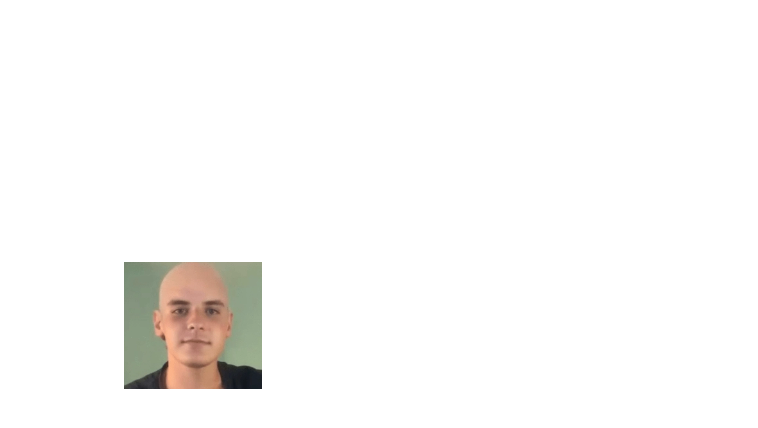
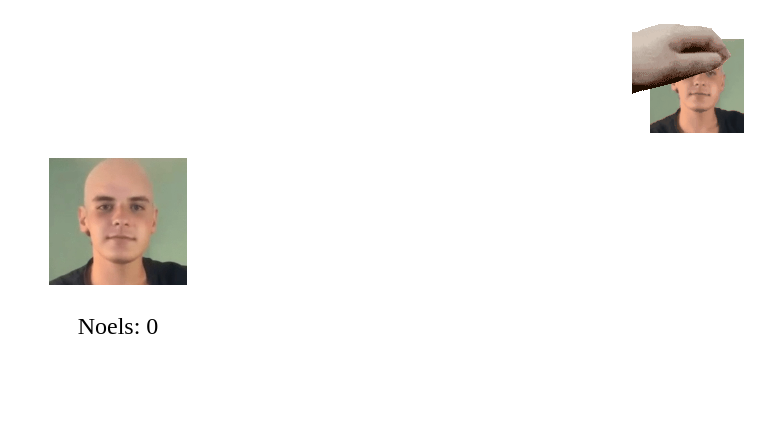
Before and after one commit to coooow/noel-clicker, a plain HTML site: page index.html in a window 1280 px wide. Shown: the whole page, without its empty margins (522-1280 px from the left). Drawn offline with Linux system fonts and the light colour scheme.

Commit message:
shop + counter

```diff
--- a/index.html
+++ b/index.html
@@ -5,16 +5,24 @@
     <meta name="viewport" content="width=device-width, initial-scale=1.0">
     <title>Noel Clicker</title>
     <link rel="stylesheet" href="./styles/styles.css">
-    <script defer src="script.js"></script>
+    <script defer src="./scripts.js"></script>
 </head>
 <body>
-    <div id="counter"></div>
-    <div id="shop"></div>
+    <div id="shop">
+        <button class="btn" onclick="buyNoelito()">
+            <img src="./images/noelito.gif" alt="">
+        </button>
+    </div>
     <div id="clicker">
-        <button class="btn">
+        <button class="btn" onclick="counterAdd()">
             <img src="./images/noel.png" alt="">
         </button>
     </div>
-    <div id="helpers"></div>
+    <div id="counter">
+        <p id="counter-text">Noels: 0</p>
+    </div>
+    <div id="helpers">
+
+    </div>
 </body>
 </html>
--- a/scripts.js
+++ b/scripts.js
@@ -0,0 +1,30 @@
+let baseCostNoelito = 10;
+let multiplierNoelito = 1.00;
+let numberOfNoelitos = 0;
+
+function counterAdd(){
+    var counterText = document.getElementById("counter-text");
+    var currentCount = parseInt(counterText.innerText.split(": ")[1]);
+    currentCount++;
+    counterText.innerText = "Noels: " + currentCount;
+}
+
+function buyNoelito(){
+    var counterText = document.getElementById("counter-text");
+    var currentCount = parseInt(counterText.innerText.split(": ")[1]);
+    if (currentCount >= baseCostNoelito) {
+        currentCount -= baseCostNoelito;
+        counterText.innerText = "Noels: " + currentCount;
+        multiplierNoelito += 0.15;
+        baseCostNoelito = Math.floor(baseCostNoelito * 1.30);
+        numberOfNoelitos++;
+        document.getElementById("helpers")
+            .insertAdjacentHTML("afterend",
+                `<div id="noelito` +  numberOfNoelitos + `">
+                    <img src="./images/noelito.gif" alt="">
+                </div>`
+            )
+    } else {
+        alert("Not enough Noels!");
+    }
+}
--- a/styles/styles.css
+++ b/styles/styles.css
@@ -1,11 +1,6 @@
 .btn {
     background-color: transparent;
-    margin-top: 20%;
     border: none;
-    margin-left: 50%;
-}
-
-.btn:hover {
 }
 
 .btn:active {
@@ -13,3 +8,24 @@
     box-shadow: 0 2px 5px rgba(0, 0, 0, 0.2);
     transition: transform 0.3s, box-shadow 0.3s;
 }
+
+#counter {
+    text-align: center;
+    font-size: 24px;
+    margin-top: 20px;
+}
+
+#clicker{
+    text-align: center;
+    margin-top: 20px;
+}
+
+#shop {
+    text-align: right;
+    margin-top: 20px;
+}
+
+#helpers {
+    text-align: left;
+    margin-top: 20px;
+}
```
